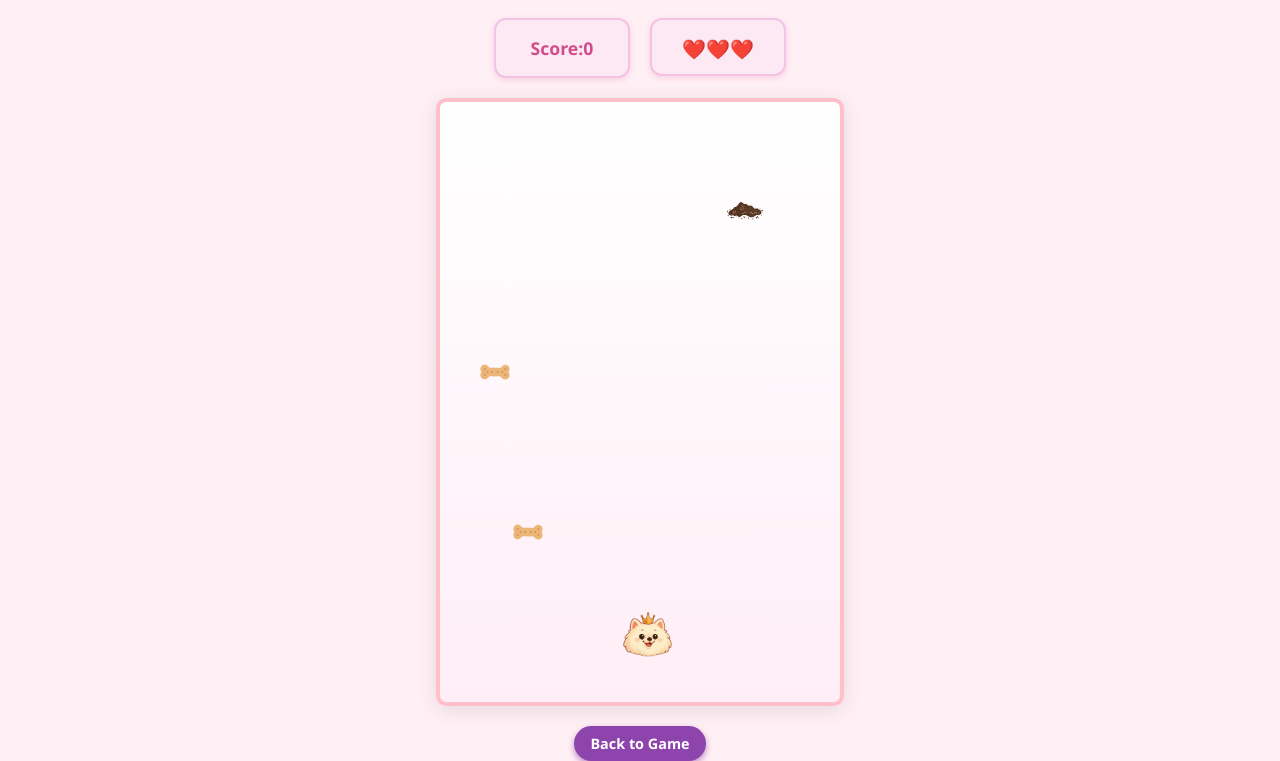
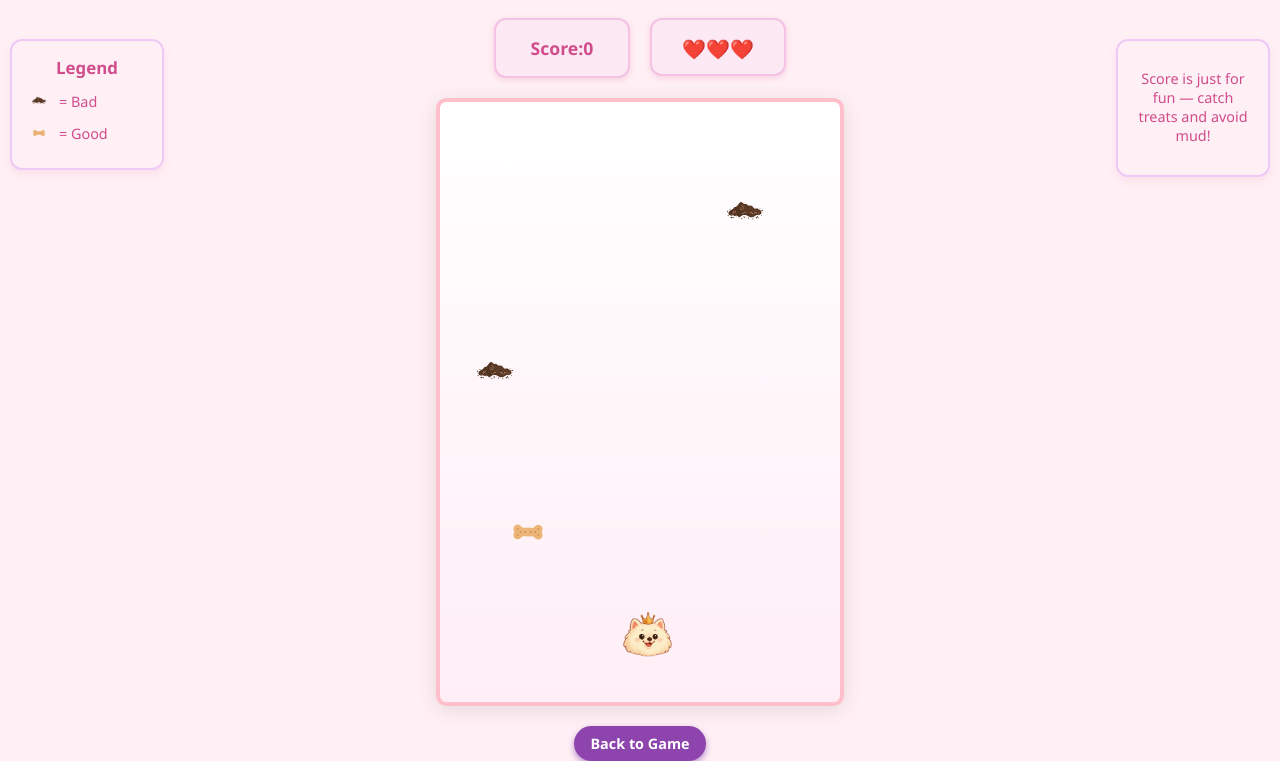
Before and after one commit to kira-iovenko/virtual_pet, a plain HTML site: page catcher_game/catcher.html in a window 1280 px wide. Both pictures are taken after a click on the button "Start Game". Shown: the part 61-822 px from the top of the page. Drawn offline with Linux system fonts and the light colour scheme.

Commit message:
feat: add game over flow, movement lock, and UI side widgets
- Prevent Queenie from moving after game over and re-enable on retry
- Add left-side legend widget explaining good (treat) vs bad (mud) items
- Add right-side message explaining score is currently for fun only
- Style both side widgets to blend softly with the background
- Tweak item generation balance to reduce overwhelming number of good items
- Reduce Queenie’s moveSpeed for a more royal, deliberate pace

```diff
--- a/catcher_game/catcher.css
+++ b/catcher_game/catcher.css
@@ -265,3 +265,48 @@ h1 {
     background: linear-gradient(to right, #b13473, #e28fcf);
     box-shadow: 0 4px 10px rgba(160, 45, 105, 0.4);
 }
+
+.side-widget {
+  position: absolute;
+  top: 100px;
+  width: 120px;
+  background: #fff0f5cc; /* soft pinkish with slight transparency */
+  border: 2px solid #eec9f5;
+  border-radius: 12px;
+  padding: 15px;
+  font-size: 0.9rem;
+  color: #d14c8b;
+  box-shadow: 0 4px 8px rgba(209, 76, 139, 0.1);
+  user-select: none;
+  font-family: 'Segoe UI', Tahoma, Geneva, Verdana, sans-serif;
+}
+
+#legend {
+  left: 10px;
+}
+
+#legend h3 {
+  margin-top: 0;
+  margin-bottom: 10px;
+  font-weight: bold;
+  text-align: center;
+}
+
+.legend-item {
+  display: flex;
+  align-items: center;
+  gap: 8px;
+  margin-bottom: 8px;
+}
+
+.legend-item img {
+  width: 24px;
+  height: 24px;
+  object-fit: contain;
+}
+
+#info {
+  right: 10px;
+  text-align: center;
+  line-height: 1.3;
+}
--- a/catcher_game/catcher.html
+++ b/catcher_game/catcher.html
@@ -18,6 +18,23 @@
     <div id="game-container">
         <div id="queenie"></div>
     </div>
+
+    <div id="legend" class="side-widget">
+        <h3>Legend</h3>
+        <div class="legend-item">
+            <img src="mud.png" alt="Mud" />
+            <span>= Bad</span>
+        </div>
+        <div class="legend-item">
+            <img src="treat.png" alt="Treat" />
+            <span>= Good</span>
+        </div>
+    </div>
+
+    <div id="info" class="side-widget">
+        <p>Score is just for fun — catch treats and avoid mud!</p>
+    </div>
+
 
     <div id="start-overlay">
         <div class="start-box">
--- a/catcher_game/catcher.js
+++ b/catcher_game/catcher.js
@@ -13,27 +13,31 @@ let score = 0;
 let lives = 3;
 let queenieX = 170;
 let keysPressed = {};
-let moveSpeed = 4;
+let moveSpeed = 3;
 let spawnRate = 800;
 let fallSpeed = 4;
 
 let spawnIntervalId;
 let difficultyTimer;
+let gameActive = false; // <-- New flag to track if game is running
 
-// Track arrow key presses
+// Track arrow key presses ONLY when game is active
 document.addEventListener('keydown', (e) => {
+    if (!gameActive) return;
     if (e.key === 'ArrowLeft' || e.key === 'ArrowRight') {
         keysPressed[e.key] = true;
     }
 });
 document.addEventListener('keyup', (e) => {
+    if (!gameActive) return;
     if (e.key === 'ArrowLeft' || e.key === 'ArrowRight') {
         keysPressed[e.key] = false;
     }
 });
 
-// Smooth movement loop
+// Smooth movement loop only moves when gameActive is true
 function moveQueenie() {
+    if (gameActive) {
         if (keysPressed['ArrowLeft'] && queenieX > 0) {
             queenieX -= moveSpeed;
         }
@@ -41,6 +45,7 @@ function moveQueenie() {
             queenieX += moveSpeed;
         }
         queenie.style.left = queenieX + 'px';
+    }
     requestAnimationFrame(moveQueenie);
 }
 
@@ -66,10 +71,11 @@ function startDifficultyIncrease() {
 
 // Spawn item
 function spawnItem() {
+    if (!gameActive) return; // Stop spawning if game inactive
     const item = document.createElement('div');
     item.classList.add('falling-item');
 
-    const isGood = Math.random() < 0.7;
+    const isGood = Math.random() < 0.5;
     item.classList.add(isGood ? 'good' : 'bad');
     item.style.backgroundImage = isGood
         ? "url('treat.png')"
@@ -80,6 +86,11 @@ function spawnItem() {
 
     let pos = 0;
     const fallInterval = setInterval(() => {
+        if (!gameActive) {
+            clearInterval(fallInterval);
+            item.remove();
+            return;
+        }
         if (pos >= 540) {
             clearInterval(fallInterval);
             item.remove();
@@ -121,11 +132,12 @@ function checkCollision(item, isGood, fallInterval) {
 
 // Game Over
 function endGame() {
+    gameActive = false;  // <-- Disable player control
     clearInterval(spawnIntervalId);
     clearInterval(difficultyTimer);
     catcherMusic.pause();
 
-    // Hide game elements if needed
+    // Remove all falling items
     document.querySelectorAll('.falling-item').forEach(item => item.remove());
 
     // Show Game Over screen
@@ -135,26 +147,36 @@ function endGame() {
 // Start button logic
 startGameBtn.addEventListener('click', () => {
     startOverlay.style.display = 'none';
-    catcherMusic.play().catch(() => console.log('Autoplay blocked'));
+    gameActive = true;   // <-- Enable player control
     updateLivesDisplay();
     moveQueenie();
+    catcherMusic.play().catch(() => console.log('Autoplay blocked'));
     startSpawningItems();
     startDifficultyIncrease();
 });
 
+// Retry button logic
 document.getElementById('retryBtn').addEventListener('click', () => {
     // Reset game state
     lives = 3;
     score = 0;
+    queenieX = 170;
+    keysPressed = {};
     scoreEl.textContent = score;
     spawnRate = 800;
-    fallSpeed = 3;
+    fallSpeed = 4;
     updateLivesDisplay();
+
     document.getElementById('game-over-overlay').style.display = 'none';
+    queenie.style.left = queenieX + 'px'; // Reset Queenie position
 
-    // Restart game
+    gameActive = true; // <-- Re-enable player control
+
     catcherMusic.currentTime = 0;
     catcherMusic.play().catch(() => console.log('Autoplay blocked'));
     startSpawningItems();
     startDifficultyIncrease();
 });
+
+// Start the movement loop once so it runs continuously, but movement only happens if gameActive
+moveQueenie();
```
Lines whose indentation alone changed are shown as unchanged.
